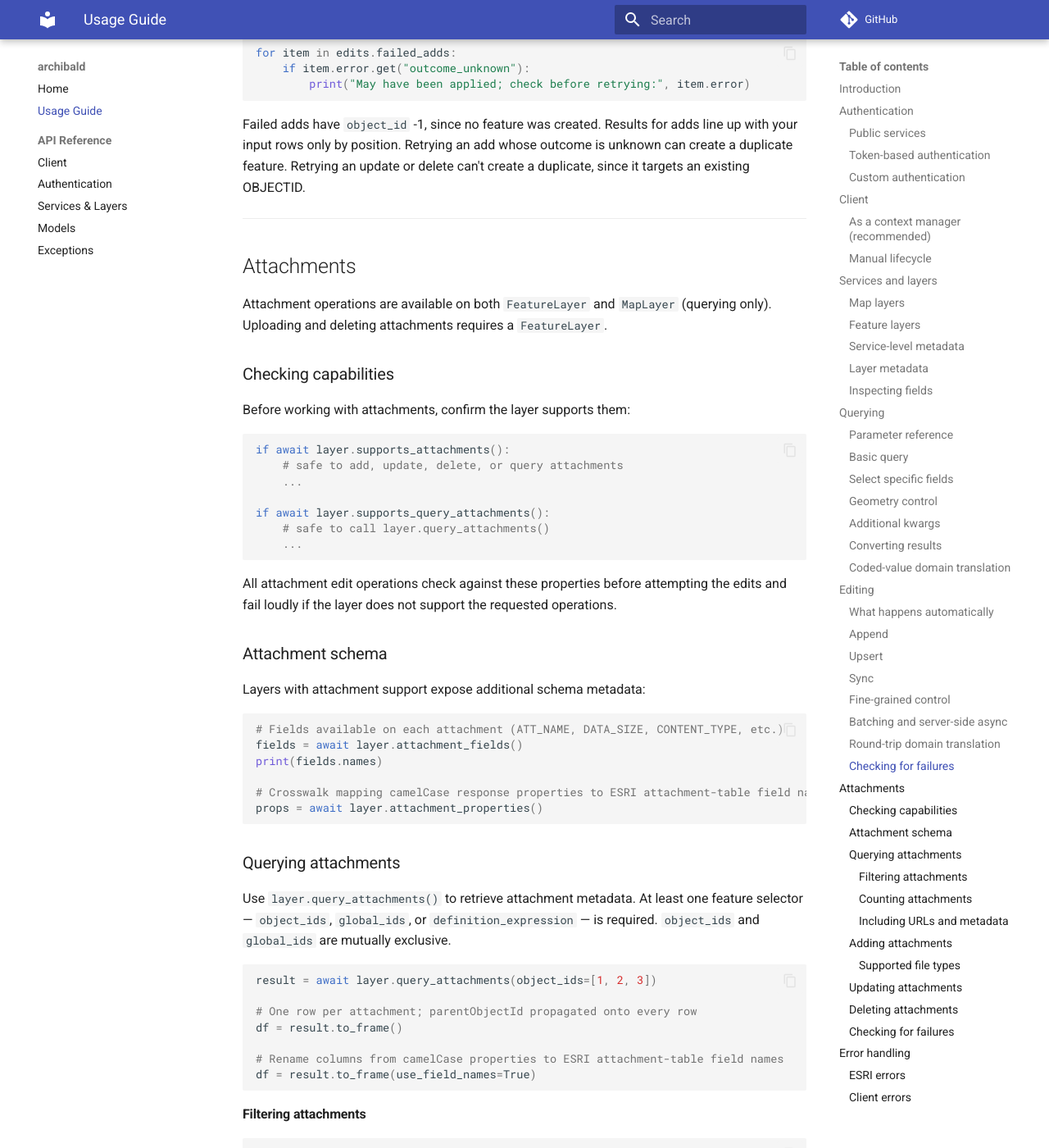
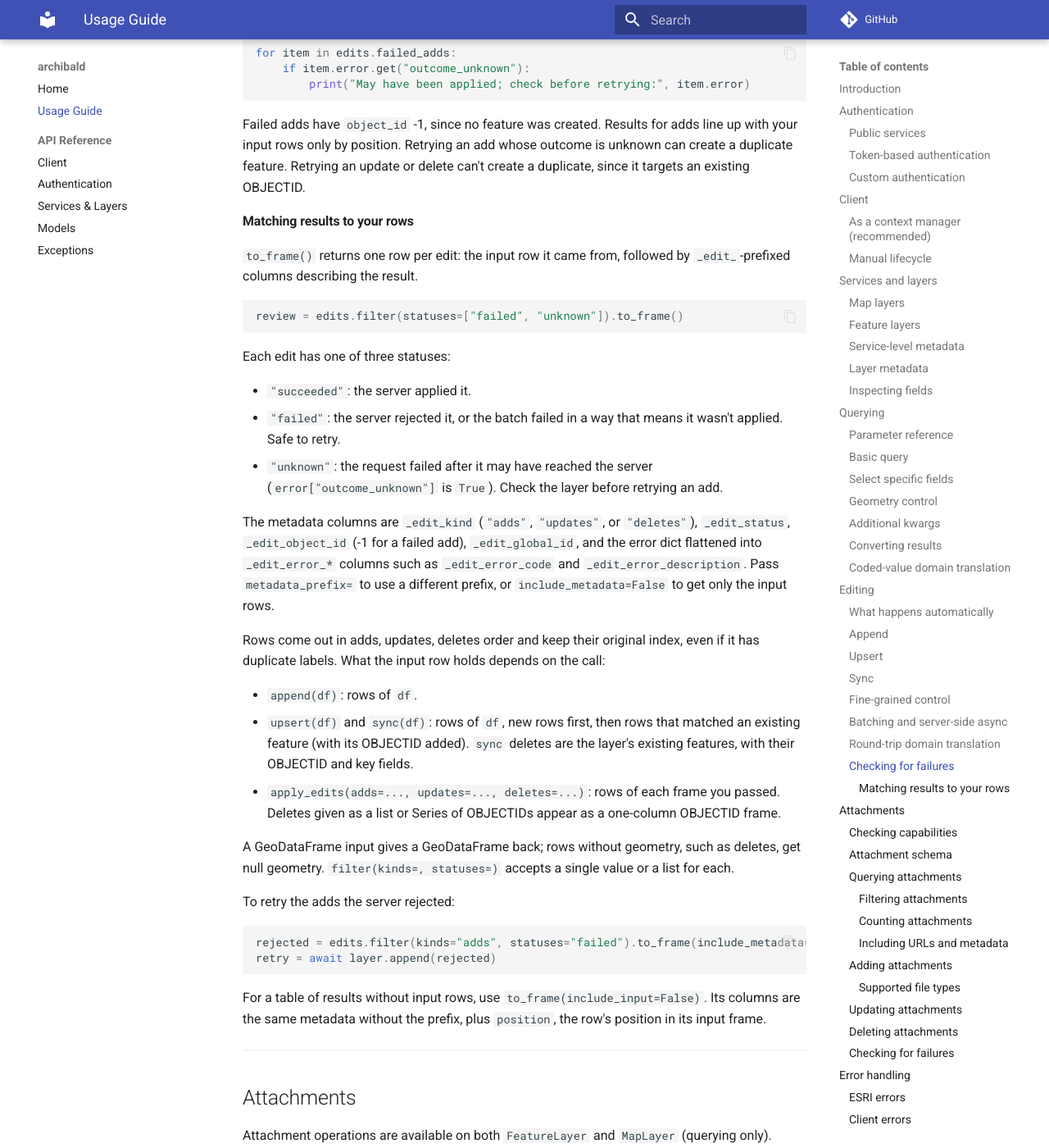
Before and after one commit to cityofboulder/archibald, an MkDocs documentation site: the page built from docs/usage.md, in a window 1280 px wide and 1400 px high, scrolled down 10476 px. Shown: the whole window at 82% size. Built offline with MkDocs 1.6.1 and Material for MkDocs 9.7.7, drawn with Linux system fonts in a browser that asks for light colours; comment, search, counter and statistics services are not loaded.

Commit message:
docs: document ApplyEditsResult.filter and to_frame
Add "Matching results to your rows" to the usage guide (statuses,
metadata columns, row order, what each edit method's input rows hold, and
a retry example), list EditKind and EditStatus in the models API page,
and record the additions and the merge / from_esri_response deprecation
in the changelog.

Co-Authored-By: Claude Opus 5.5 <noreply@anthropic.com>

````diff
--- a/docs/usage.md
+++ b/docs/usage.md
@@ -405,6 +405,39 @@ for item in edits.failed_adds:
 
 Failed adds have `object_id` -1, since no feature was created. Results for adds line up with your input rows only by position. Retrying an add whose outcome is unknown can create a duplicate feature. Retrying an update or delete can't create a duplicate, since it targets an existing OBJECTID.
 
+#### Matching results to your rows
+
+`to_frame()` returns one row per edit: the input row it came from, followed by `_edit_`-prefixed columns describing the result.
+
+```python
+review = edits.filter(statuses=["failed", "unknown"]).to_frame()
+```
+
+Each edit has one of three statuses:
+
+- `"succeeded"`: the server applied it.
+- `"failed"`: the server rejected it, or the batch failed in a way that means it wasn't applied. Safe to retry.
+- `"unknown"`: the request failed after it may have reached the server (`error["outcome_unknown"]` is `True`). Check the layer before retrying an add.
+
+The metadata columns are `_edit_kind` (`"adds"`, `"updates"`, or `"deletes"`), `_edit_status`, `_edit_object_id` (-1 for a failed add), `_edit_global_id`, and the error dict flattened into `_edit_error_*` columns such as `_edit_error_code` and `_edit_error_description`. Pass `metadata_prefix=` to use a different prefix, or `include_metadata=False` to get only the input rows.
+
+Rows come out in adds, updates, deletes order and keep their original index, even if it has duplicate labels. What the input row holds depends on the call:
+
+- `append(df)`: rows of `df`.
+- `upsert(df)` and `sync(df)`: rows of `df`, new rows first, then rows that matched an existing feature (with its OBJECTID added). `sync` deletes are the layer's existing features, with their OBJECTID and key fields.
+- `apply_edits(adds=..., updates=..., deletes=...)`: rows of each frame you passed. Deletes given as a list or Series of OBJECTIDs appear as a one-column OBJECTID frame.
+
+A GeoDataFrame input gives a GeoDataFrame back; rows without geometry, such as deletes, get null geometry. `filter(kinds=, statuses=)` accepts a single value or a list for each.
+
+To retry the adds the server rejected:
+
+```python
+rejected = edits.filter(kinds="adds", statuses="failed").to_frame(include_metadata=False)
+retry = await layer.append(rejected)
+```
+
+For a table of results without input rows, use `to_frame(include_input=False)`. Its columns are the same metadata without the prefix, plus `position`, the row's position in its input frame.
+
 ---
 
 ## Attachments
````
Also changed, not shown: CHANGELOG.md (+8 -0 lines), docs/api/models.md (+4 -0 lines).
